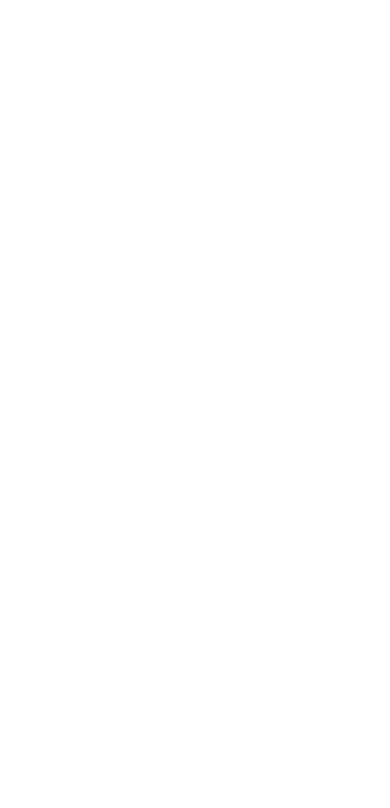
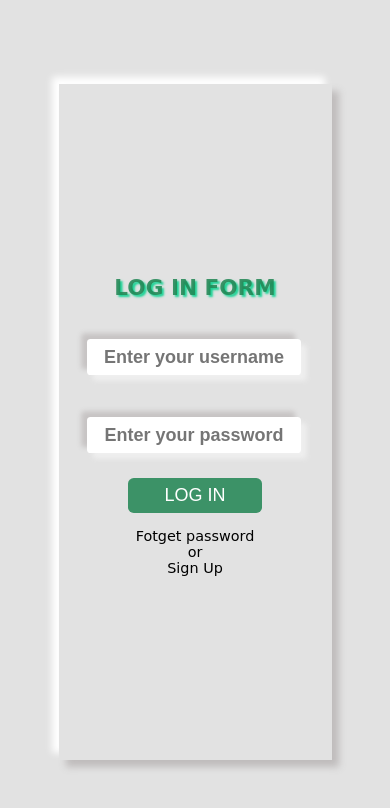
Before and after one commit to Ankon-Ghosh/ankon, a plain HTML site: page Index.html in a window 390 px wide. Drawn offline with Linux system fonts and the light colour scheme.

Commit message:
Modified files

```diff
--- a/Index.html
+++ b/Index.html
@@ -8,6 +8,29 @@
     <link rel="stylesheet" href="index.css">
 </head>
 <body>
+    <div class="form">
+        <form action="">
+            <h1>Log in form</h1>
+            <div class="div_element">
+               <div class="div_point">
+                <label for="">User Name:</label>
+                <input type="text" placeholder="Enter your username" name="user name">
+               </div>
+               <div class="div_point">
+                <label for=""> Password : </label>
+                <input type="password" placeholder="Enter your password" name="password">
+               </div>
+               <div >
+                <input class="login" type="submit" value="Log in">
+               </div>
 
+               <div class="link">
+                <a href="#">Fotget password</a>
+                <p>or</p>
+                <a href="#">Sign Up</a>
+               </div>
+            </div>
+        </form>
+    </div>
 </body>
 </html>
--- a/index.css
+++ b/index.css
@@ -3,3 +3,133 @@
     margin: 0;
     box-sizing: border-box;
 }
+
+html{
+    font-size: 62.5%;
+    font-family: cursive;
+}
+body{
+    background-color: #e2e2e2;
+    height: 100vh;
+    width: 100vw;
+    display: flex;
+    justify-content: center;
+    align-items: center;
+}
+.form{
+    background-color: #e2e2e2;
+    height: 80%;
+    width: 70%;
+   margin: auto;
+   display: flex;
+   justify-content: center;
+   align-items: center;
+   padding: 2.5rem;
+   box-shadow: 1rem 1rem 1rem rgb(191, 188, 188),
+               -1rem -1rem 1rem white;
+}
+
+form h1{
+    font-size:3rem ;
+    text-transform: uppercase;
+    color: #218553db;
+    padding: 1rem;
+    text-shadow:.3rem .3rem .3rem rgb(26, 211, 149) ;
+    text-align: center;
+}
+
+.div_element{
+    display: flex;
+    flex-direction: column;
+    justify-content: center;
+    align-items: center;
+}
+.div_element label{
+    font-size: 2.5rem;
+    color: #218553db;
+    font-weight: 600;
+    text-shadow:.3rem .3rem .1rem  rgb(26, 211, 149) ;
+}
+.div_point input{
+    font-size: 2.5rem;
+    font-family: sans-serif;
+    font-weight: 300;
+   margin: 2rem;
+   width: 60%;
+   padding: 1rem 2rem;
+   border: none;
+   border-radius: .5rem;
+   box-shadow:  .8rem  .8rem .8rem rgb(239, 239, 239),
+               -.8rem -.8rem .8rem rgb(199, 196, 196);
+}
+.login{
+   padding: 1rem 5rem;
+   margin: 2rem 0;
+   border-radius: .8rem;
+   border: none;
+   background-color: #218553db;
+   color: white;
+   font-size: 2.5rem;
+   transition: .5s;
+   text-transform: uppercase;
+}
+.login:hover{
+    background-color: rgb(26, 211, 149);
+}
+
+.link{
+    display: flex;
+    justify-content: space-evenly;
+    width: 50%;
+    font-size: 1.6rem;
+}
+.link a{
+    text-decoration: none;
+    color: black;
+}
+
+/* media quearry */
+
+@media(max-width:850px){
+    html{
+        font-size: 55%;
+    }
+    .div_element label{
+        display: hidden;
+        opacity: 0;
+    }
+    .div_point input{
+        text-align: center;
+        font-weight: 600;
+       margin: 1.5rem;
+       width: 90%;
+    }
+    .link{
+        width: 60%;
+        font-size: 1.8rem;
+    }
+}
+
+@media(max-width:620px){
+    html{
+        font-size: 45%;
+    }
+}
+
+@media(max-width:450px){
+
+    .link{
+        display: flex;
+        flex-direction: column;
+        justify-content: center;
+        align-items: center;
+        width: 100%;
+        font-size: 2rem;
+    }
+}
+
+@media(max-width:380px){
+    html{
+        font-size:38%;
+    }
+}
```
